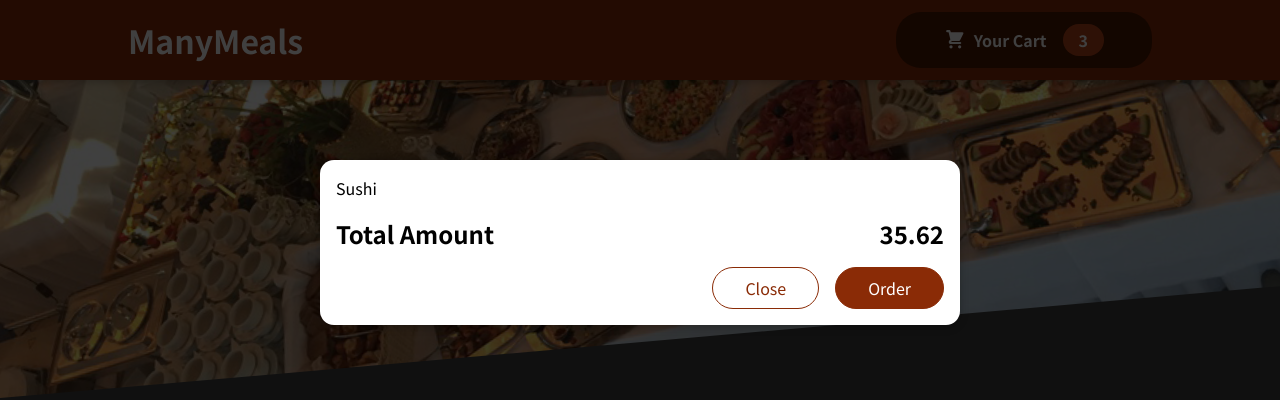
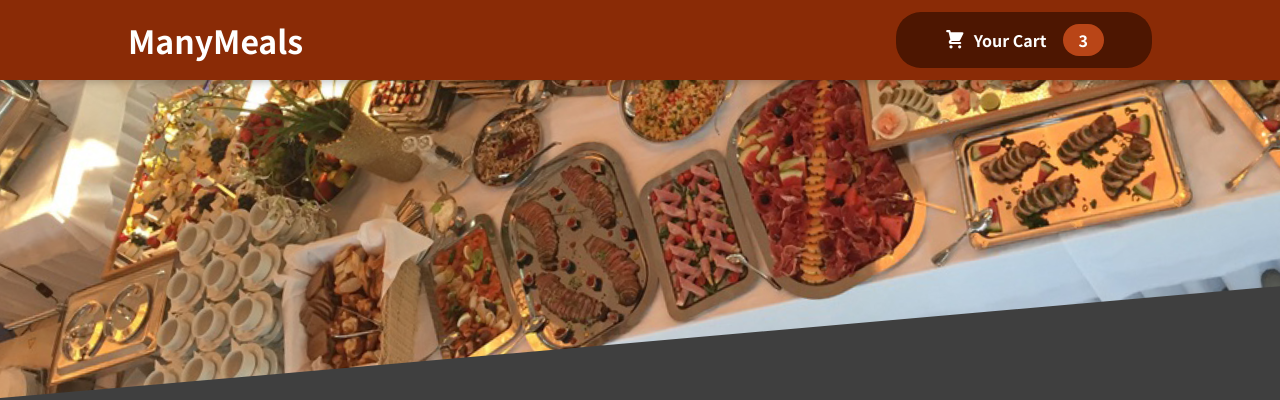
Before and after one commit to TartCodes/food-order, a React (Vite) app: page / in a window 1280 px wide. Shown: the top 400 px of the page. Built offline with nearby package versions, Linux system fonts and the light colour scheme.

Commit message:
modal buttons, props

```diff
--- a/src/App.jsx
+++ b/src/App.jsx
@@ -1,13 +1,22 @@
 import Cart from "./Components/Cart/Cart";
 import Header from "./Components/Layout/Header";
 import Meals from "./Components/Meals/Meals";
+import { useState } from "react";
 import "./index.css";
 
 function App() {
+	const [showCart, setShowCart] = useState(false);
+	const cartHandler = () => {
+		setShowCart(true);
+	};
+	const hideCartHandler = () => {
+		setShowCart(false);
+	};
+
 	return (
 		<>
-			<Cart />
-			<Header />
+			{showCart && <Cart onClose={hideCartHandler} />}
+			<Header onToggleCart={cartHandler} />
 			<main>
 				<Meals />
 			</main>
--- a/src/Components/Cart/Cart.jsx
+++ b/src/Components/Cart/Cart.jsx
@@ -1,5 +1,6 @@
 import Modal from "../UI/Modal";
 import classes from "./Cart.module.css";
+import { useState } from "react";
 
 const Cart = (props) => {
 	const cartItems = (
@@ -9,15 +10,21 @@ const Cart = (props) => {
 			))}
 		</ul>
 	);
+
 	return (
-		<Modal>
+		<Modal onClose={props.onClose}>
 			{cartItems}
 			<div className={classes.total}>
 				<span>Total Amount</span>
 				<span>35.62</span>
 			</div>
 			<div className={classes.actions}>
-				<button className={classes["button--alt"]}>Close</button>
+				<button
+					onClick={props.onClose}
+					className={classes["button--alt"]}
+				>
+					Close
+				</button>
 				<button className={classes.button}>Order</button>
 			</div>
 		</Modal>
--- a/src/Components/Layout/Header.jsx
+++ b/src/Components/Layout/Header.jsx
@@ -7,7 +7,7 @@ const Header = (props) => {
 		<>
 			<header className={classes.header}>
 				<h1>ManyMeals</h1>
-				<HeaderCartButton />
+				<HeaderCartButton onClick={props.onToggleCart} />
 			</header>
 			<div className={classes["main-image"]}>
 				<img
--- a/src/Components/Layout/HeaderCartButton.jsx
+++ b/src/Components/Layout/HeaderCartButton.jsx
@@ -3,7 +3,10 @@ import classes from "./HeaderCartButton.module.css";
 
 const HeaderCartButton = (props) => {
 	return (
-		<button className={classes.button}>
+		<button
+			className={classes.button}
+			onClick={props.onClick}
+		>
 			<span className={classes.icon}>
 				<CartIcon />
 			</span>
--- a/src/Components/UI/Modal.jsx
+++ b/src/Components/UI/Modal.jsx
@@ -3,7 +3,12 @@ import { createPortal } from "react-dom";
 import classes from "./Modal.module.css";
 
 const Backdrop = (props) => {
-	return <div className={classes.backdrop} />;
+	return (
+		<div
+			className={classes.backdrop}
+			onClick={props.onClose}
+		/>
+	);
 };
 
 const ModalOverlay = (props) => {
@@ -19,7 +24,7 @@ const portalElement = document.getElementById("overlays");
 const Modal = (props) => {
 	return (
 		<>
-			{createPortal(<Backdrop />, portalElement)}
+			{createPortal(<Backdrop onClose={props.onClose} />, portalElement)}
 			{createPortal(
 				<ModalOverlay>{props.children}</ModalOverlay>,
 				portalElement
```
